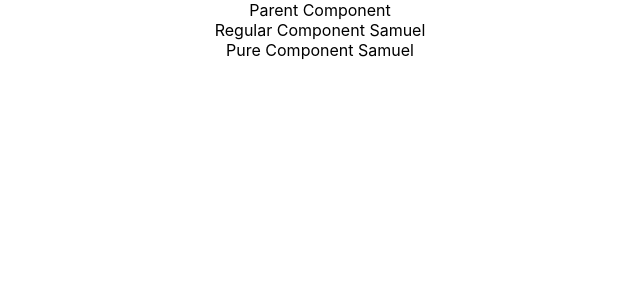
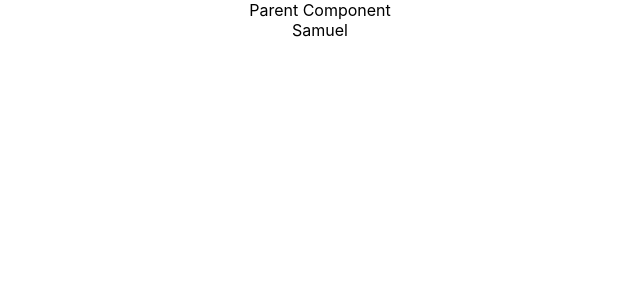
Before and after one commit to SamBobBarnes/PersonalCodingProjects, a React (Create React App) app in the folder ReactJS/hello-world/: page / in a window 1280 px wide. Shown: the top 300 px of the page, without its empty margins (320-960 px from the left). Built offline with nearby package versions, Linux system fonts and the light colour scheme.

Commit message:
React Video 27

```diff
--- /dev/null
+++ b/ReactJS/hello-world/src/Components/MemoComp.js
@@ -0,0 +1,12 @@
+import React from 'react'
+
+function MemoComp({name}) {
+    console.log("Rendering Memo Component")
+    return (
+        <div>
+            {name}
+        </div>
+    )
+}
+
+export default React.memo(MemoComp)
--- a/ReactJS/hello-world/src/Components/ParentComp.js
+++ b/ReactJS/hello-world/src/Components/ParentComp.js
@@ -1,8 +1,9 @@
-import React, { Component, PureComponent } from 'react'
+import React, { Component } from 'react'
 import RegComp from './RegComp'
 import PureComp from './PureComp'
+import MemoComp from './MemoComp'
 
-class ParentComp extends PureComponent {
+class ParentComp extends Component {
     constructor(props) {
         super(props)
 
@@ -24,8 +25,9 @@ class ParentComp extends PureComponent {
         return (
             <div>
                 Parent Component
-                <RegComp name={this.state.name} />
-                <PureComp name={this.state.name} />
+                <MemoComp name={this.state.name} />
+                {/* <RegComp name={this.state.name} /> */}
+                {/* <PureComp name={this.state.name} /> */}
             </div>
         )
     }
```
